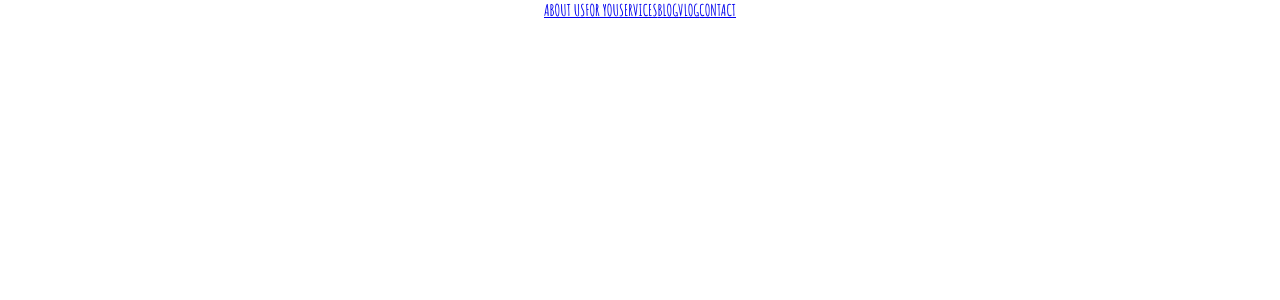
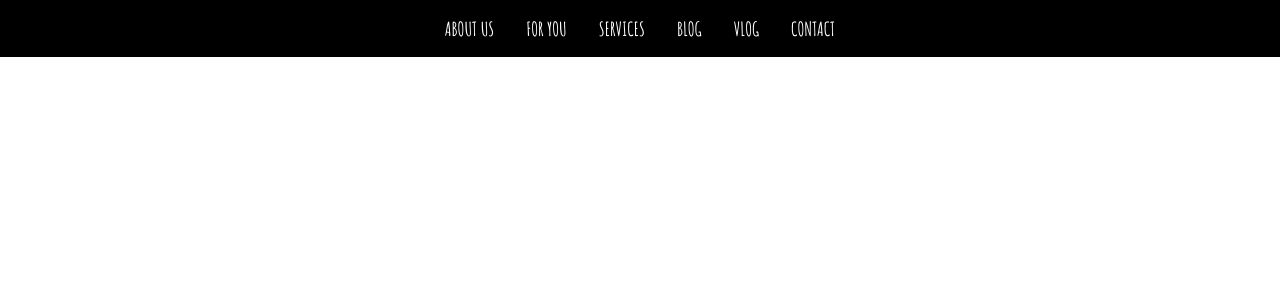
Before and after one commit to Ata-92/Tour-Places, a React (Create React App) app in the folder tour-places/: page / in a window 1280 px wide. Shown: the top 300 px of the page. Built offline with nearby package versions, Linux system fonts and the light colour scheme.

Commit message:
Add styling of Navbar comp.

```diff
--- a/tour-places/src/components/navbar/Navbar.css
+++ b/tour-places/src/components/navbar/Navbar.css
@@ -0,0 +1,23 @@
+.Navbar {
+  background-color: black;
+  text-align: center;
+}
+
+.links {
+  width: 60%;
+  margin: auto;
+  display: flex;
+  justify-content: center;
+  align-items: center;
+}
+
+a {
+  color: white;
+  text-decoration: none;
+  padding: 1rem;
+  font-size: larger;
+}
+
+a:hover {
+  background-color: aqua;
+}
```
